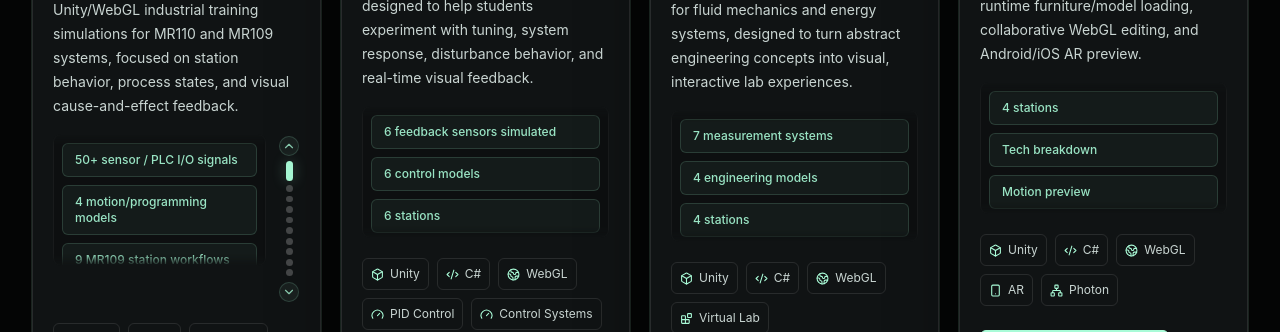
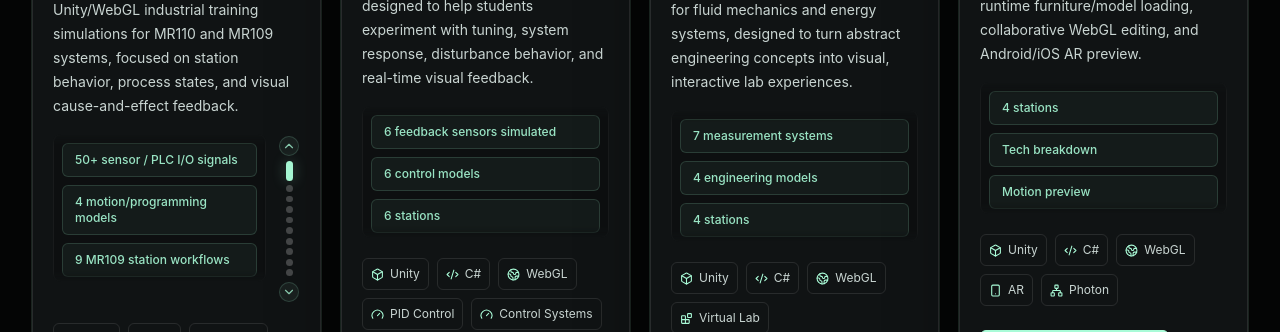
Before and after one commit to AmrAymanKhalil505/Portfolio, a React (Vite) app: page / in a window 1280 px wide. Shown: the part 1300-1632 px from the top of the page. Built offline with nearby package versions, Linux system fonts and the light colour scheme.

Commit message:
Adjust first card badge reel height

```diff
--- a/src/components/ProjectCard.tsx
+++ b/src/components/ProjectCard.tsx
@@ -159,8 +159,8 @@ function ProjectCard({ project }: ProjectCardProps) {
               <div
                 ref={usesDotIndicator ? evidenceScrollRef : undefined}
                 onScroll={usesDotIndicator ? updateEvidenceDot : undefined}
-                className={`evidence-badge-scroll grid max-h-[8.25rem] flex-1 gap-2 overflow-y-auto rounded-lg border border-white/5 bg-ink/25 p-2 pr-2 ${
-                  usesDotIndicator ? "evidence-badge-scroll--dots" : ""
+                className={`evidence-badge-scroll grid flex-1 gap-2 overflow-y-auto rounded-lg border border-white/5 bg-ink/25 p-2 pr-2 ${
+                  usesDotIndicator ? "max-h-[9.25rem] evidence-badge-scroll--dots" : "max-h-[8.25rem]"
                 }`}
                 aria-label={`${project.title} technical evidence`}
               >
```
